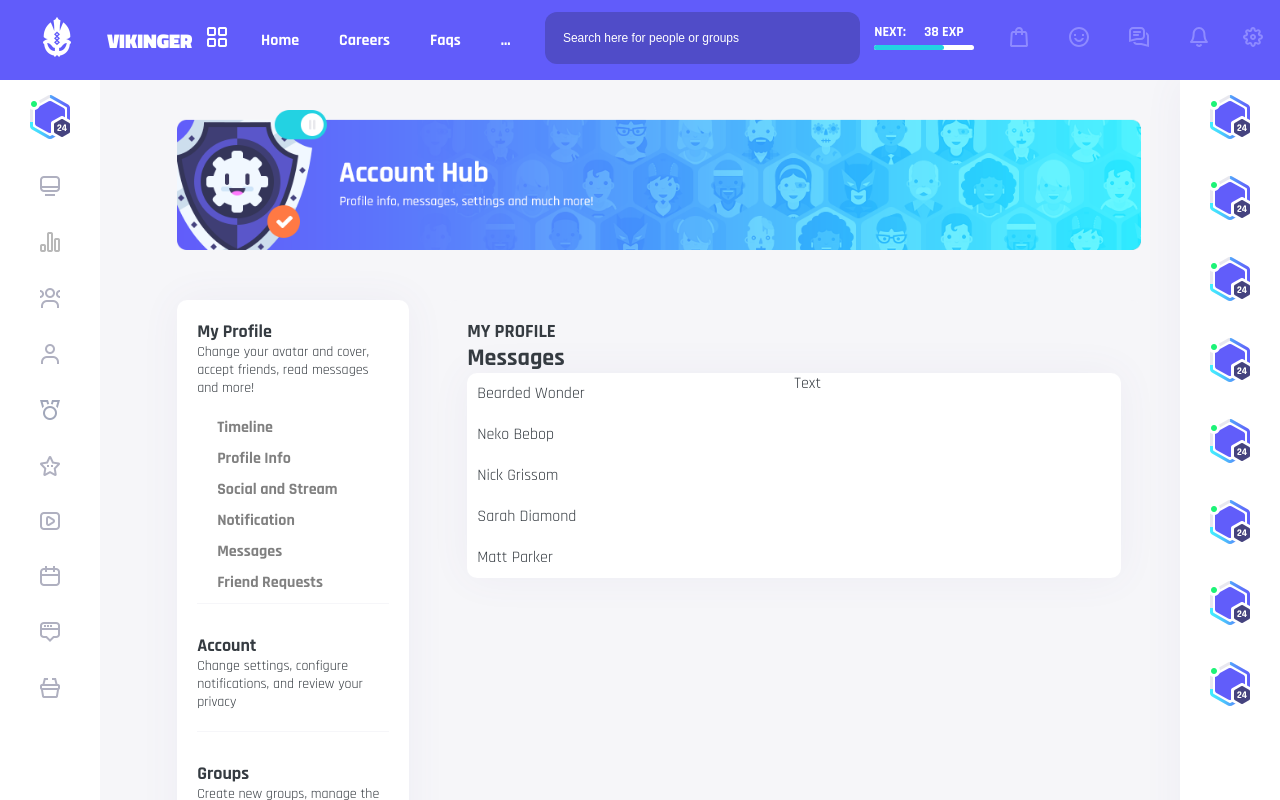
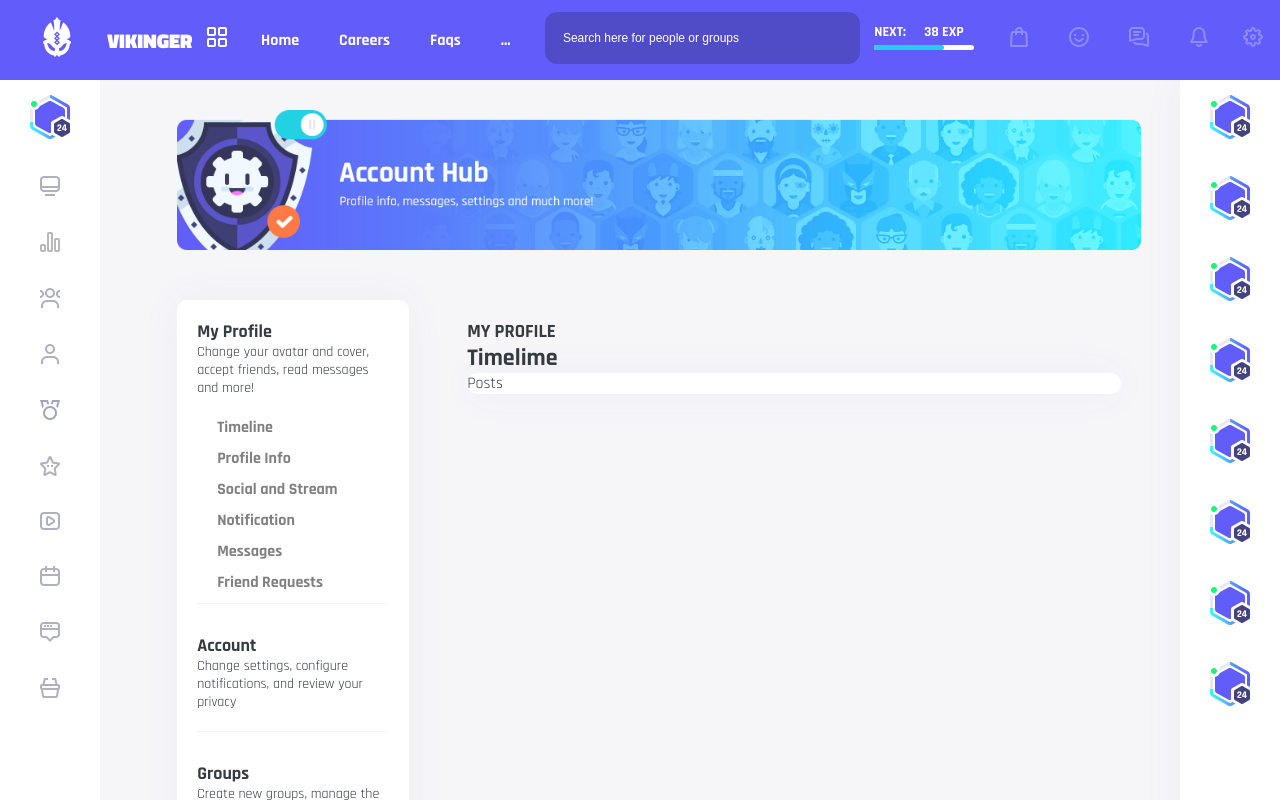
Before and after one commit to secondnumber/ex-social-2-0, a React (Create React App) app: page /register in a window 1280 px wide. Shown: the top 800 px of the page. Built offline with nearby package versions, Linux system fonts and the light colour scheme.

Commit message:
refactor(product): refactor dialogs

```diff
--- a/src/components/ProfilePage/ProfileInfo/ProfileBanner/ProfileBanner.module.scss
+++ b/src/components/ProfilePage/ProfileBanner/ProfileBanner.module.scss
@@ -1,4 +1,4 @@
-@import '../../../../colors';
+@import '../../../colors';
 
 .wrapper {
     grid-area: bb;
@@ -7,7 +7,7 @@
 .banner {
     width: 100%;
     height: 100%;
-    background-image: url("./ProfileBanner.png");
+    background-image: url("ProfileBanner.png");
     background-position: left;
     background-size: contain;
     background-repeat: no-repeat;
--- a/src/components/ProfilePage/ProfileInfo/ProfileInfo.jsx
+++ b/src/components/ProfilePage/ProfileInfo/ProfileInfo.jsx
@@ -1,70 +1,15 @@
 import React from 'react';
 import classes from './ProfileInfo.module.scss';
-import ProfileBanner from './ProfileBanner/ProfileBanner';
+import ProfileBanner from '../ProfileBanner/ProfileBanner';
 import Dialogs from '../Dialogs/Dialogs';
+import ProfileMenu from '../ProfileMenu/ProfileMenu';
+import Timeline from "../Timeline/Timeline";
 
 const ProfileInfo = () => (
   <div className={classes.wrapper}>
     <ProfileBanner />
-    <ul className={classes.list}>
-      <li className={classes.item}>
-        <h3 className={classes.header}>My Profile</h3>
-        <p className={classes.text}>
-          Change your avatar and cover, accept friends, read messages and more!
-        </p>
-        <ul className={classes.listInner}>
-          <li>
-            <a className={classes.link} href="#">
-              Timeline
-            </a>
-          </li>
-          <li>
-            <a className={classes.link} href="#">
-              Profile Info
-            </a>
-          </li>
-          <li>
-            <a className={classes.link} href="#">
-              Social and Stream
-            </a>
-          </li>
-          <li>
-            <a className={classes.link} href="#">
-              Notification
-            </a>
-          </li>
-          <li>
-            <a className={classes.link} href="#">
-              Messages
-            </a>
-          </li>
-          <li>
-            <a className={classes.link} href="#">
-              Friend Requests
-            </a>
-          </li>
-        </ul>
-      </li>
-      <li className={classes.item}>
-        <h3 className={classes.header}>Account</h3>
-        <p className={classes.text}>
-          Change settings, configure notifications, and review your privacy
-        </p>
-      </li>
-      <li className={classes.item}>
-        <h3 className={classes.header}>Groups</h3>
-        <p className={classes.text}>
-          Create new groups, manage the ones you created or accept invites!
-        </p>
-      </li>
-      <li className={classes.item}>
-        <h3 className={classes.header}>My Store</h3>
-        <p className={classes.text}>
-          Review your account, manage products check stats and much more!
-        </p>
-      </li>
-    </ul>
-    <Dialogs />
+    <ProfileMenu />
+    <Timeline />
   </div>
 );
 
--- a/src/components/ProfilePage/ProfileInfo/ProfileInfo.module.scss
+++ b/src/components/ProfilePage/ProfileInfo/ProfileInfo.module.scss
@@ -11,41 +11,3 @@ grid-template-areas:
 "bc bd be bf bh";
 background-color: $grayLight;
 }
-
-.list {
-    grid-area: bd;
-    background-color: $white;
-    border-radius: 10px;
-    list-style-type: none;
-    color: $grayDark;
-    padding: 20px;
-    box-shadow: 0 0 40px 0 rgba(94,92,154,.06);
-}
-
-.item {
-    margin-bottom: 30px;
-    border-bottom: 1px solid $grayLight;
-}
-
-.header {
-    font-size: 18px;
-}
-
-.text {
-    font-size: 14px;
-    margin-bottom: 20px;
-}
-
-.listInner {
-    list-style-type: none;
-    font-size: 16px;
-    font-weight: bold;
-    padding-left: 20px;
-}
-
-.link {
-    display: inline-block;
-    text-decoration: none;
-    padding-bottom: 10px;
-    color: gray;
-}
--- /dev/null
+++ b/src/components/ProfilePage/ProfileMenu/ProfileMenu.jsx
@@ -0,0 +1,65 @@
+import React from 'react';
+import classes from './ProfileMenu.module.scss';
+
+const ProfileMenu = () => (
+  <ul className={classes.list}>
+    <li className={classes.item}>
+      <h3 className={classes.header}>My Profile</h3>
+      <p className={classes.text}>
+        Change your avatar and cover, accept friends, read messages and more!
+      </p>
+      <ul className={classes.listInner}>
+        <li>
+          <a className={classes.link} href="#">
+            Timeline
+          </a>
+        </li>
+        <li>
+          <a className={classes.link} href="#">
+            Profile Info
+          </a>
+        </li>
+        <li>
+          <a className={classes.link} href="#">
+            Social and Stream
+          </a>
+        </li>
+        <li>
+          <a className={classes.link} href="#">
+            Notification
+          </a>
+        </li>
+        <li>
+          <a className={classes.link} href="#">
+            Messages
+          </a>
+        </li>
+        <li>
+          <a className={classes.link} href="#">
+            Friend Requests
+          </a>
+        </li>
+      </ul>
+    </li>
+    <li className={classes.item}>
+      <h3 className={classes.header}>Account</h3>
+      <p className={classes.text}>
+        Change settings, configure notifications, and review your privacy
+      </p>
+    </li>
+    <li className={classes.item}>
+      <h3 className={classes.header}>Groups</h3>
+      <p className={classes.text}>
+        Create new groups, manage the ones you created or accept invites!
+      </p>
+    </li>
+    <li className={classes.item}>
+      <h3 className={classes.header}>My Store</h3>
+      <p className={classes.text}>
+        Review your account, manage products check stats and much more!
+      </p>
+    </li>
+  </ul>
+);
+
+export default ProfileMenu;
--- /dev/null
+++ b/src/components/ProfilePage/ProfileMenu/ProfileMenu.module.scss
@@ -0,0 +1,39 @@
+@import '../../../colors';
+
+.list {
+    grid-area: bd;
+    background-color: $white;
+    border-radius: 10px;
+    list-style-type: none;
+    color: $grayDark;
+    padding: 20px;
+    box-shadow: 0 0 40px 0 rgba(94,92,154,.06);
+}
+
+.item {
+    margin-bottom: 30px;
+    border-bottom: 1px solid $grayLight;
+}
+
+.header {
+    font-size: 18px;
+}
+
+.text {
+    font-size: 14px;
+    margin-bottom: 20px;
+}
+
+.listInner {
+    list-style-type: none;
+    font-size: 16px;
+    font-weight: bold;
+    padding-left: 20px;
+}
+
+.link {
+    display: inline-block;
+    text-decoration: none;
+    padding-bottom: 10px;
+    color: gray;
+}
--- /dev/null
+++ b/src/components/ProfilePage/Timeline/Timeline.jsx
@@ -0,0 +1,14 @@
+import React from 'react';
+import classes from './Timeline.module.scss';
+
+const Timeline = () => (
+  <div className={classes.wrapper}>
+    <h3>MY PROFILE</h3>
+    <h2>Timelime</h2>
+    <div className={classes.messagesArea}>
+      <ul>Posts</ul>
+    </div>
+  </div>
+);
+
+export default Timeline;
--- /dev/null
+++ b/src/components/ProfilePage/Timeline/Timeline.module.scss
@@ -0,0 +1,27 @@
+@import '../../../colors';
+
+.wrapper {
+    grid-area: bf;
+    background-color: $grayLight;
+    border-radius: 10px;
+    list-style-type: none;
+    color: $grayDark;
+    padding: 20px;
+}
+
+.messagesArea {
+    display: flex;
+    width: 100%;
+    background-color: $white;
+    border-radius: 10px;
+    box-shadow: 0 0 40px 0 rgba(94,92,154,.06);
+}
+
+.friendsList {
+    width: 50%;
+    list-style-type: none;
+}
+
+.friendsItem {
+    padding: 10px;
+}
```
Also changed, not shown: src/components/ProfilePage/ProfileBanner/ProfileBanner.jsx (renamed from src/components/ProfilePage/ProfileInfo/ProfileBanner/ProfileBanner.jsx), src/components/ProfilePage/ProfileBanner/ProfileBanner.png (renamed from src/components/ProfilePage/ProfileInfo/ProfileBanner/ProfileBanner.png).
